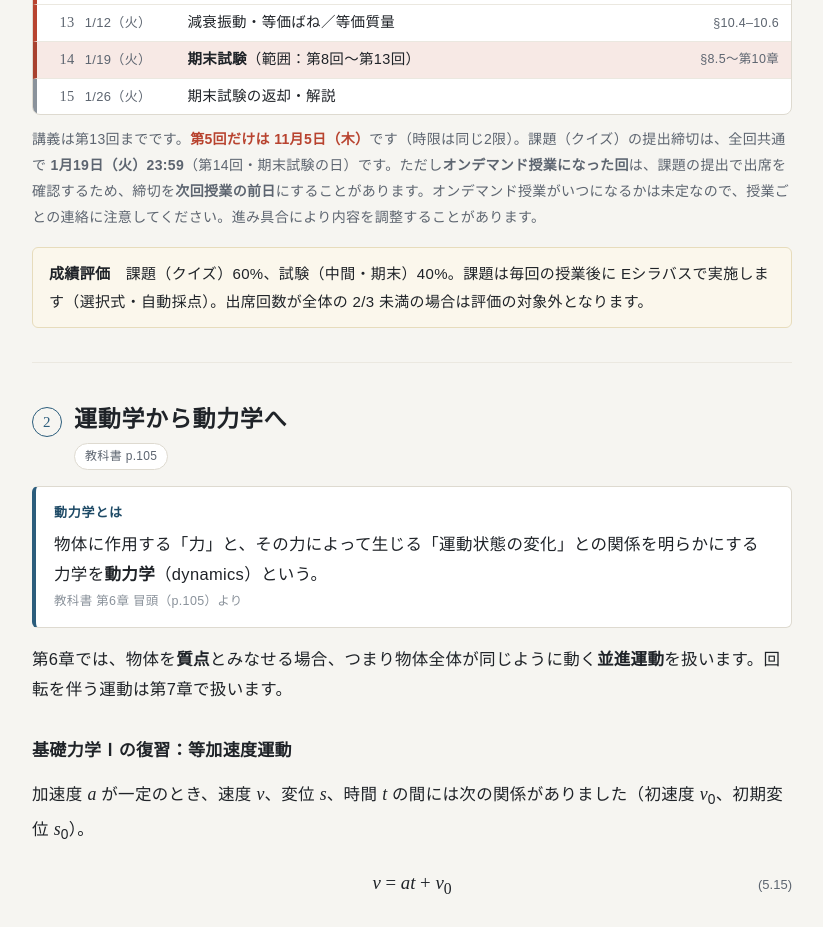
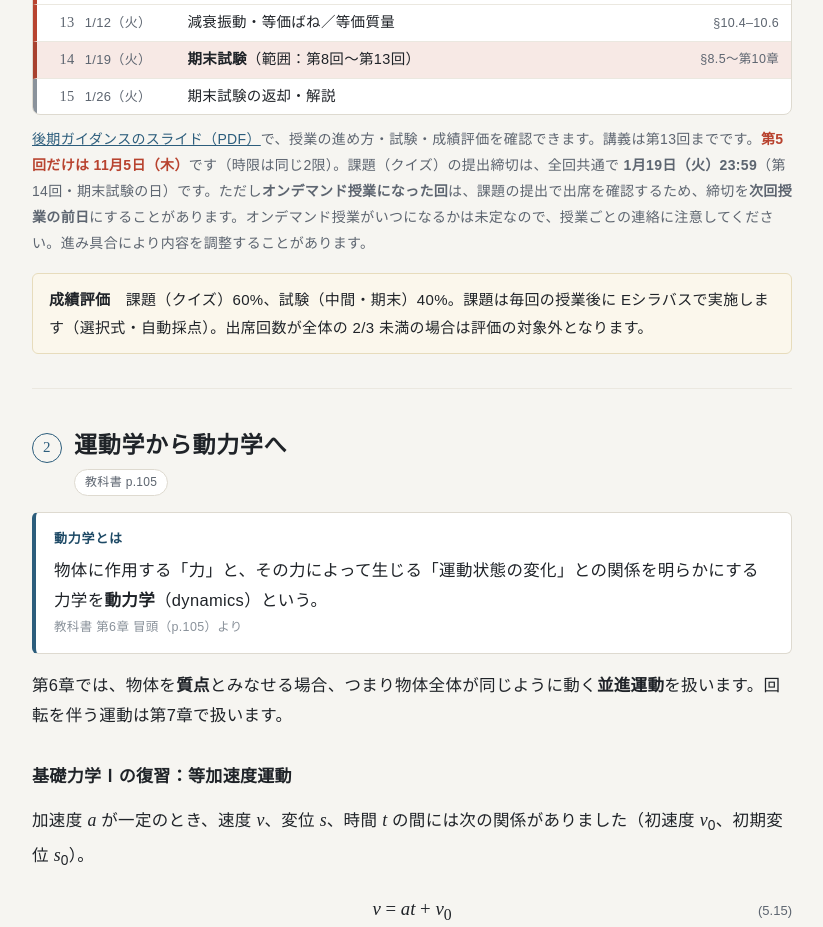
Before and after one commit to kouhei1970/mechanics-2-lessons, a plain HTML site: page lessons/lesson01/index.html in a window 1280 px wide. Shown: the part 1326-2253 px from the top of the page, without its empty margins (308-1131 px from the left). Drawn offline with Linux system fonts and the light colour scheme.

Commit message:
feat: 後期ガイダンスのスライド（PDF）を公開し、教材一覧と第1回教材からリンク
公開版は座席表を含まない（学籍番号を公開しないため）。

Co-Authored-By: Claude Opus 5.5 <noreply@anthropic.com>

```diff
--- a/lessons/lesson01/index.html
+++ b/lessons/lesson01/index.html
@@ -284,7 +284,7 @@ footer{max-width:760px; color:var(--faint); font-size:12.5px; padding:24px 0 40p
     <li class="exam"><span class="wk">14</span><span class="dt">1/19（火）</span><span class="tp"><b>期末試験</b>（範囲：第8回〜第13回）</span><span class="tx">§8.5〜第10章</span></li>
     <li class="ret"><span class="wk">15</span><span class="dt">1/26（火）</span><span class="tp">期末試験の返却・解説</span><span class="tx"></span></li>
   </ol>
-  <p class="caption">講義は第13回までです。<b style="color:var(--c-applied)">第5回だけは 11月5日（木）</b>です（時限は同じ2限）。課題（クイズ）の提出締切は、全回共通で <b>1月19日（火）23:59</b>（第14回・期末試験の日）です。ただし<b>オンデマンド授業になった回</b>は、課題の提出で出席を確認するため、締切を<b>次回授業の前日</b>にすることがあります。オンデマンド授業がいつになるかは未定なので、授業ごとの連絡に注意してください。進み具合により内容を調整することがあります。</p>
+  <p class="caption"><a href="https://kouhei1970.github.io/mechanics-2-lessons/guidance.pdf">後期ガイダンスのスライド（PDF）</a>で、授業の進め方・試験・成績評価を確認できます。講義は第13回までです。<b style="color:var(--c-applied)">第5回だけは 11月5日（木）</b>です（時限は同じ2限）。課題（クイズ）の提出締切は、全回共通で <b>1月19日（火）23:59</b>（第14回・期末試験の日）です。ただし<b>オンデマンド授業になった回</b>は、課題の提出で出席を確認するため、締切を<b>次回授業の前日</b>にすることがあります。オンデマンド授業がいつになるかは未定なので、授業ごとの連絡に注意してください。進み具合により内容を調整することがあります。</p>
 
   <div class="note"><b>成績評価</b>　課題（クイズ）60%、試験（中間・期末）40%。課題は毎回の授業後に Eシラバスで実施します（選択式・自動採点）。出席回数が全体の 2/3 未満の場合は評価の対象外となります。</div>
 </section>
```
Also changed, not shown: index.html (+1 -0 lines), 1 other file.
